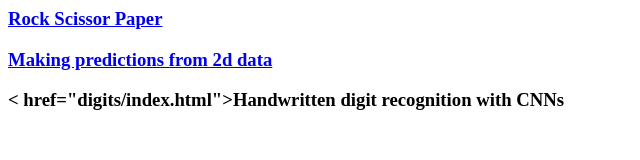
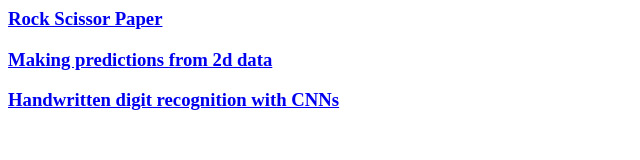
Before and after one commit to INF1339/AI101, a plain HTML site: page docs/index.html in a window 1280 px wide. Shown: the whole page, without its empty margins (0-640 px from the left). Drawn offline with Linux system fonts and the light colour scheme.

Commit message:
Update index.html

```diff
--- a/docs/index.html
+++ b/docs/index.html
@@ -9,6 +9,6 @@
         <h3><a href="TFlab/tutorial01/index.html">Making predictions from 2d data</a></h3>
 
 
-        <h3>< href="digits/index.html">Handwritten digit recognition with CNNs</a></h3>
+        <h3><a href="digits/index.html">Handwritten digit recognition with CNNs</a></h3>
     </body>
 </html>
```
